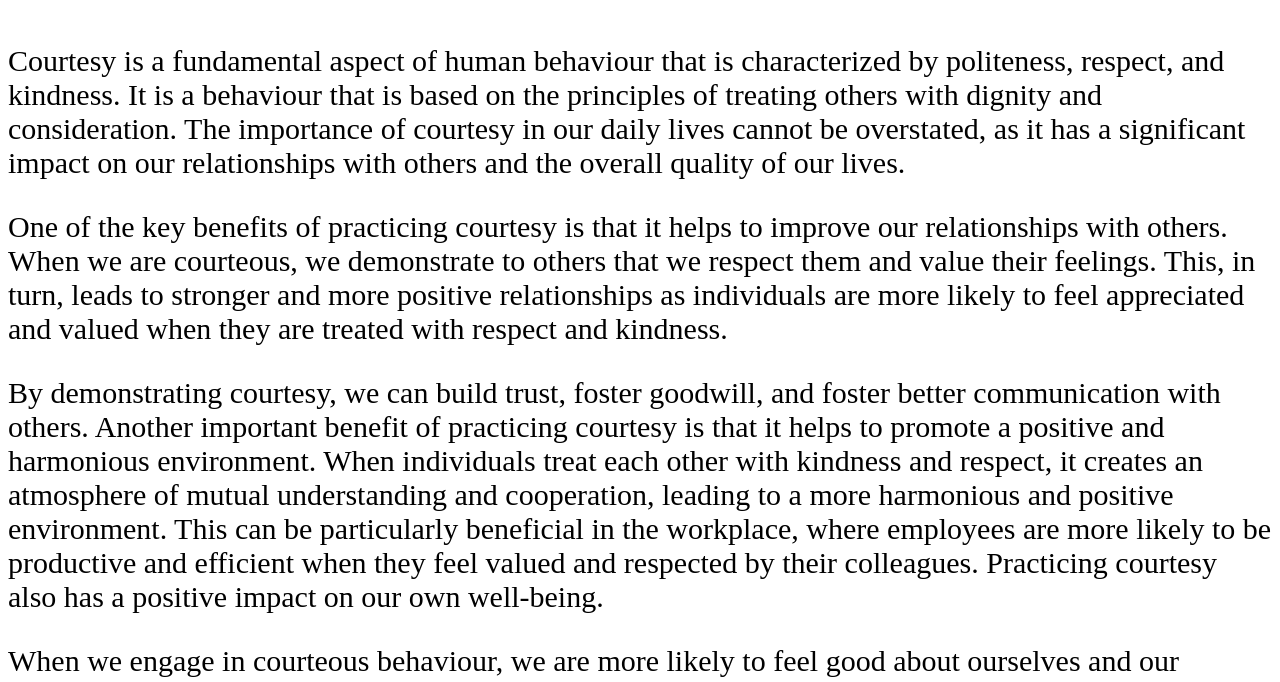
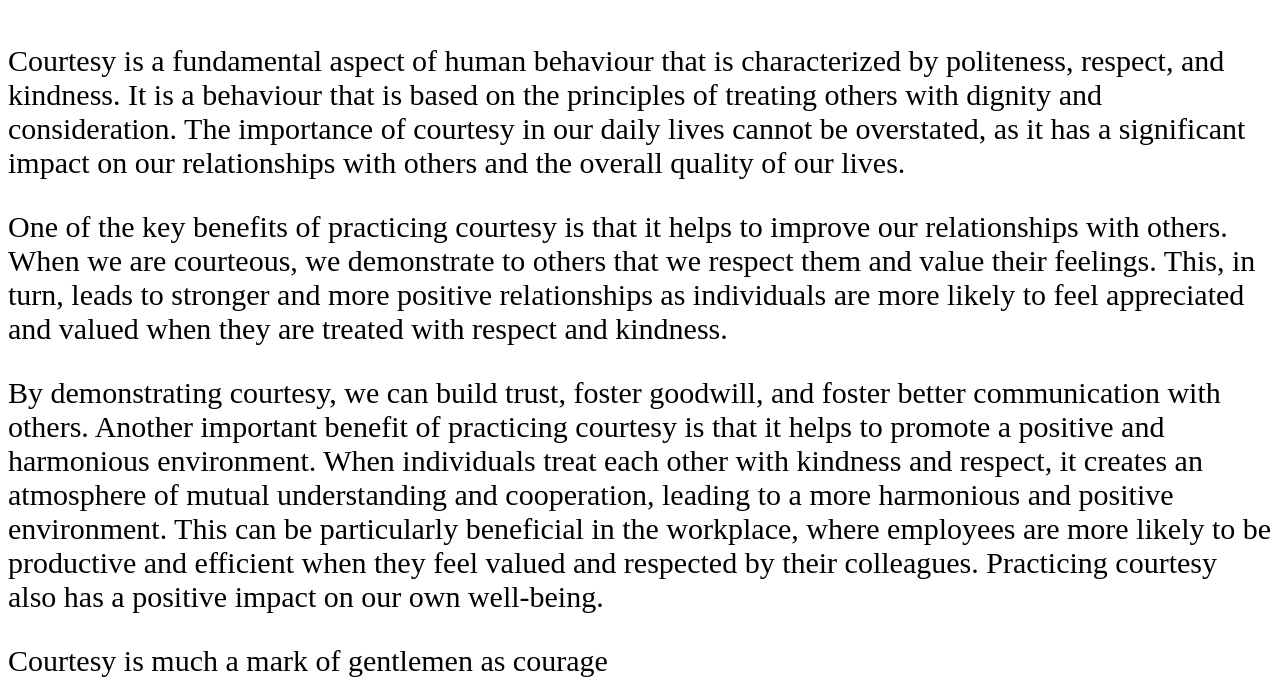
Before and after one commit to supersimplehtml/essay, a plain HTML site: page web.html in a window 1280 px wide. Shown: the part 91-773 px from the top of the page. Drawn offline with Linux system fonts and the light colour scheme.

Commit message:
Update web.html

```diff
--- a/web.html
+++ b/web.html
@@ -12,6 +12,9 @@
 Another important benefit of practicing courtesy is that it helps to promote a positive and harmonious environment. When individuals treat each other with kindness and respect, it creates an atmosphere of mutual understanding and cooperation, leading to a more harmonious and positive environment. This can be particularly beneficial in the workplace, where employees are more likely to be productive and efficient when they feel valued and respected by their colleagues.
 Practicing courtesy also has a positive impact on our own well-being.
 
+</p>
+<p>
+  Courtesy is much a mark of gentlemen as courage
 </p>
 <p>
   When we engage in courteous behaviour, we are more likely to feel good about ourselves and our interactions with others. This can lead to increased self-esteem and a sense of personal satisfaction, as we are able to make a positive difference in the lives of others. Additionally, when we treat others with respect and kindness, we are more likely to receive the same in return, leading to improved relationships and a better quality of life.
```
